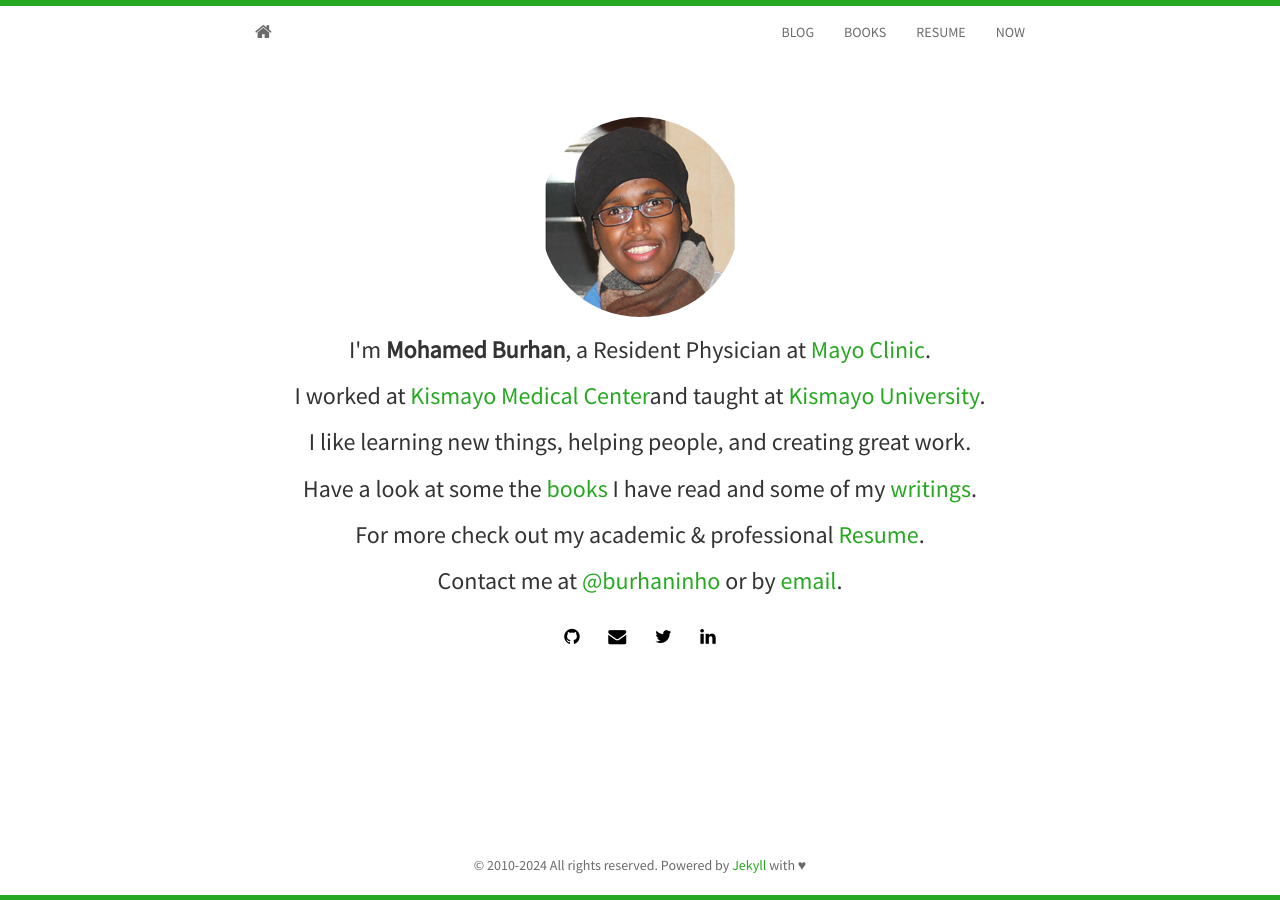
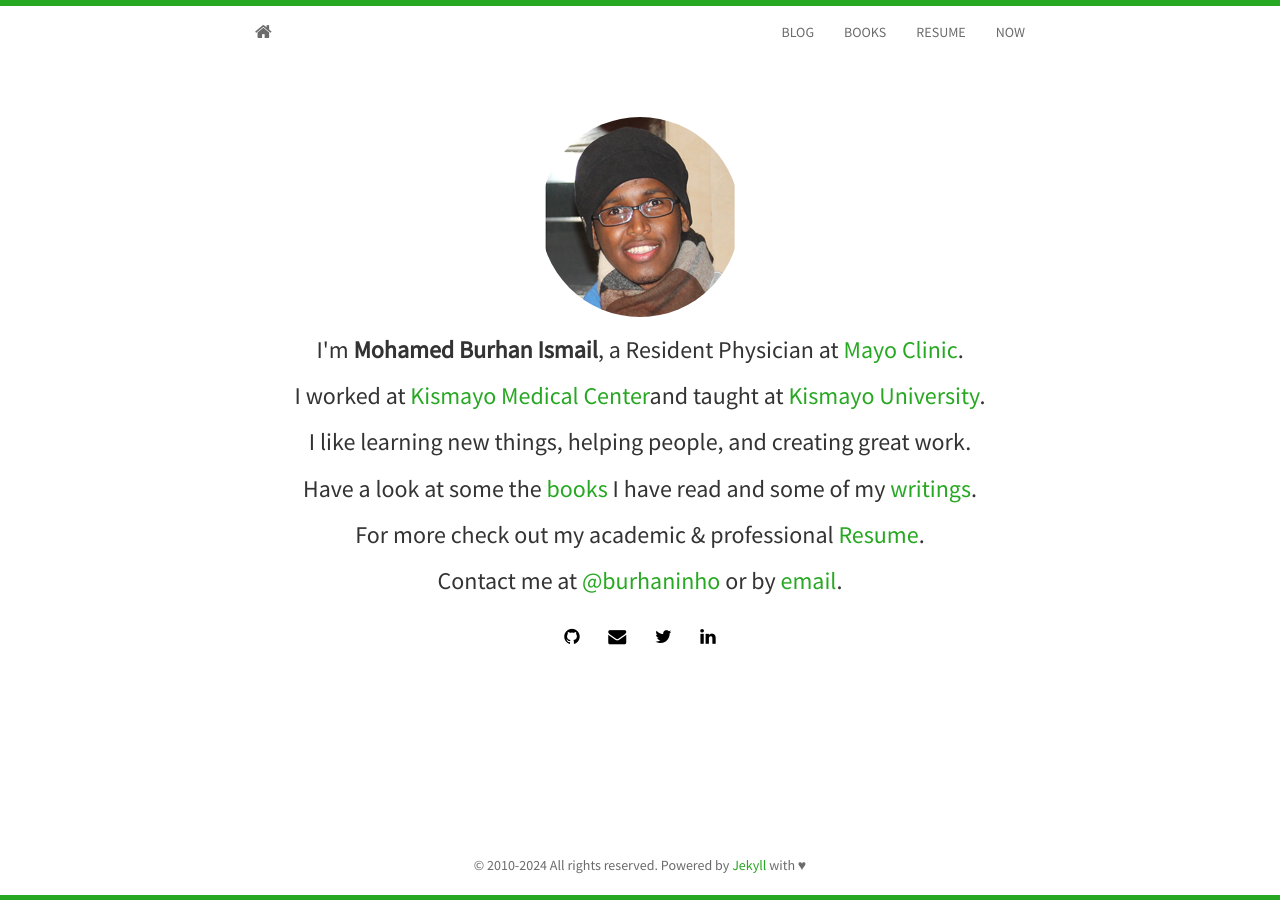
Before and after one commit to burhaninho/burhaninho.github.io, a Jekyll site: the page built from index.html, in a window 1280 px wide. Built offline with Jekyll 4.4.1, drawn with Linux system fonts in a browser that asks for light colours; nearby versions of some CDN libraries; the list of posts is cut into pages by our own code; some of the changed lines change nothing that is shown.

Commit message:
Update _config.yml

```diff
--- a/_config.yml
+++ b/_config.yml
@@ -1,5 +1,5 @@
 ---
-title: Mohamed Burhan | A Certified Medical Interpreter
+title: Mohamed Burhan Ismail | A Resident Physician
 timezone: UTC
 collections:
   posts:
@@ -22,8 +22,8 @@
 safe: true
 url: http://burhaninho.com
 baseurl: http://burhaninho.com/
-author: Mohamed Burhan
-description: Mohamed Burhan - A Certified Somali Medical Interpreter in Minneapolis, MN
+author: Mohamed Burhan Ismail
+description: Mohamed Burhan Ismail - Resident Physician
 avatar: bio.png
 twitter:
   username: burhaninho
```
